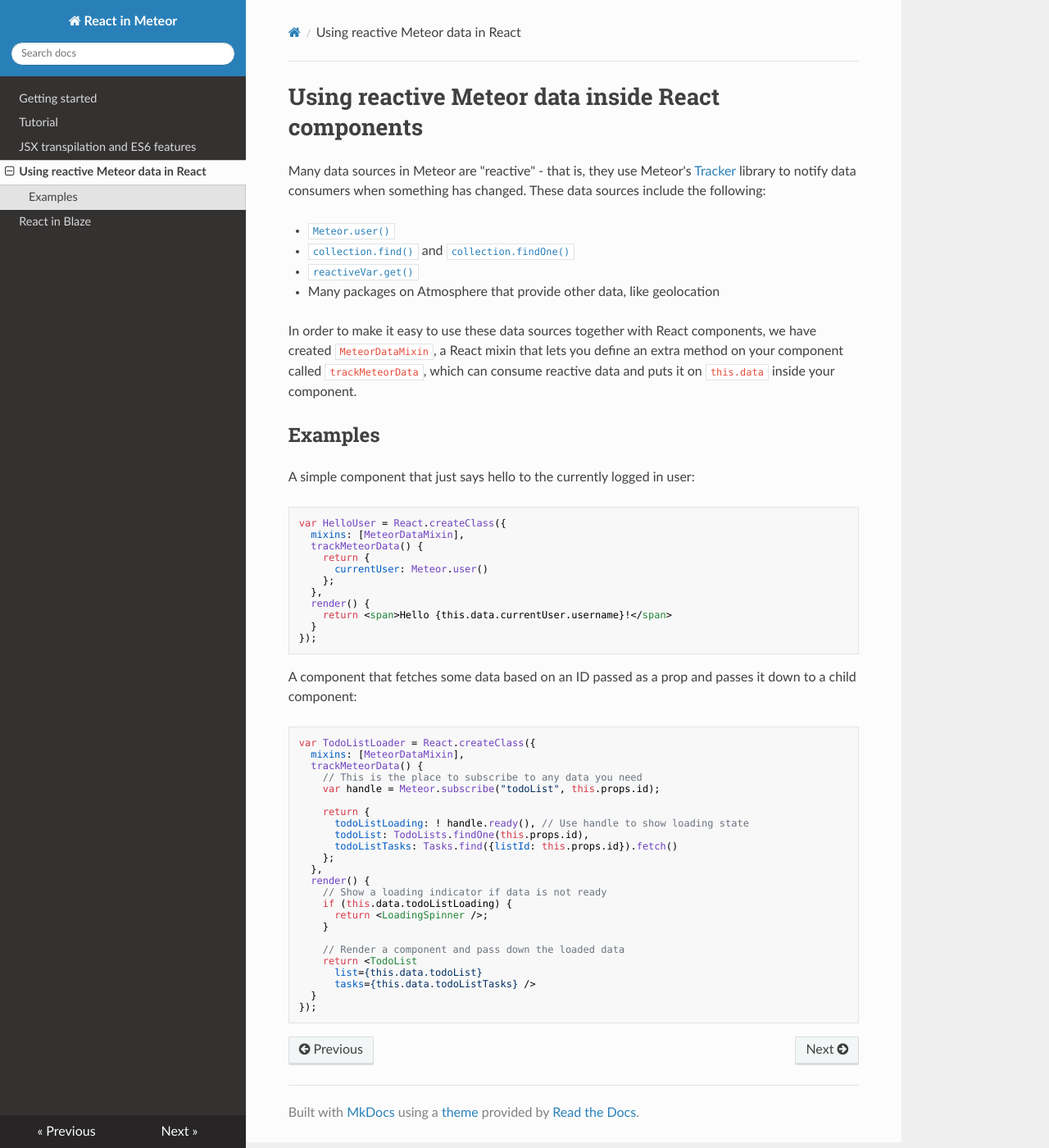
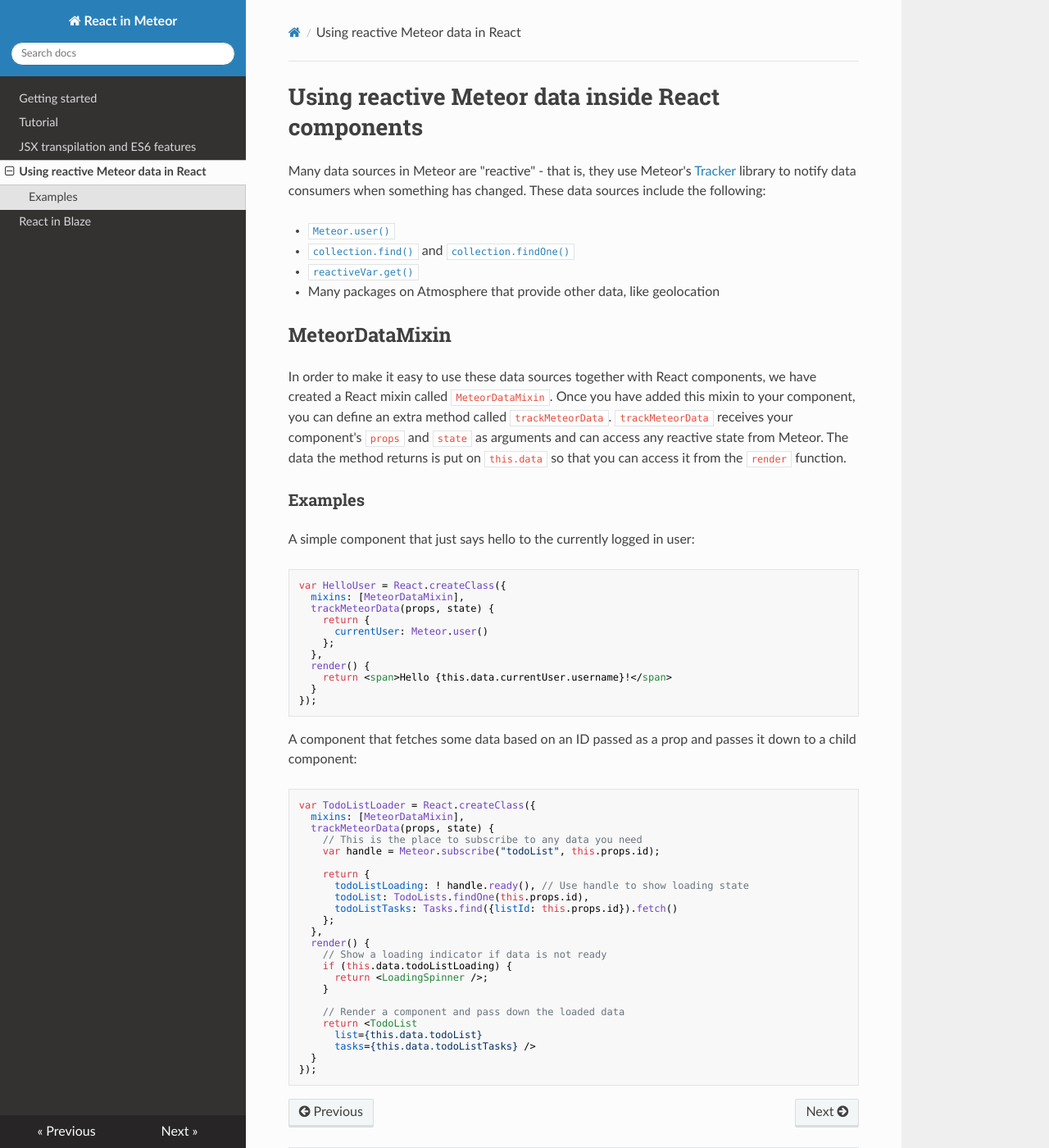
Before and after one commit to meteor/react-packages, an MkDocs documentation site: the page built from docs/meteor-data.md, in a window 1280 px wide and 1400 px high. Shown: the whole window at 82% size. Built offline with MkDocs 1.6.1, drawn with Linux system fonts in a browser that asks for light colours; nearby versions of some CDN libraries; old or Windows-style settings are respelled for this version of MkDocs.

Commit message:
Improve docs

````diff
--- a/docs/meteor-data.md
+++ b/docs/meteor-data.md
@@ -1,4 +1,4 @@
-# Using reactive Meteor data inside React components
+<h1>Using reactive Meteor data inside React components</h1>
 
 Many data sources in Meteor are "reactive" - that is, they use Meteor's [Tracker](https://www.meteor.com/tracker) library to notify data consumers when something has changed. These data sources include the following:
 
@@ -7,16 +7,18 @@ Many data sources in Meteor are "reactive" - that is, they use Meteor's [Tracker
 - [`reactiveVar.get()`](http://docs.meteor.com/#/full/reactivevar_set)
 - Many packages on Atmosphere that provide other data, like geolocation
 
-In order to make it easy to use these data sources together with React components, we have created `MeteorDataMixin`, a React mixin that lets you define an extra method on your component called `trackMeteorData`, which can consume reactive data and puts it on `this.data` inside your component.
+## MeteorDataMixin
 
-## Examples
+In order to make it easy to use these data sources together with React components, we have created a React mixin called `MeteorDataMixin`. Once you have added this mixin to your component, you can define an extra method called `trackMeteorData`. `trackMeteorData` receives your component's `props` and `state` as arguments and can access any reactive state from Meteor. The data the method returns is put on `this.data` so that you can access it from the `render` function.
+
+### Examples
 
 A simple component that just says hello to the currently logged in user:
 
 ```js
 var HelloUser = React.createClass({
   mixins: [MeteorDataMixin],
-  trackMeteorData() {
+  trackMeteorData(props, state) {
     return {
       currentUser: Meteor.user()
     };
@@ -32,7 +34,7 @@ A component that fetches some data based on an ID passed as a prop and passes it
 ```js
 var TodoListLoader = React.createClass({
   mixins: [MeteorDataMixin],
-  trackMeteorData() {
+  trackMeteorData(props, state) {
     // This is the place to subscribe to any data you need
     var handle = Meteor.subscribe("todoList", this.props.id);
 
````
